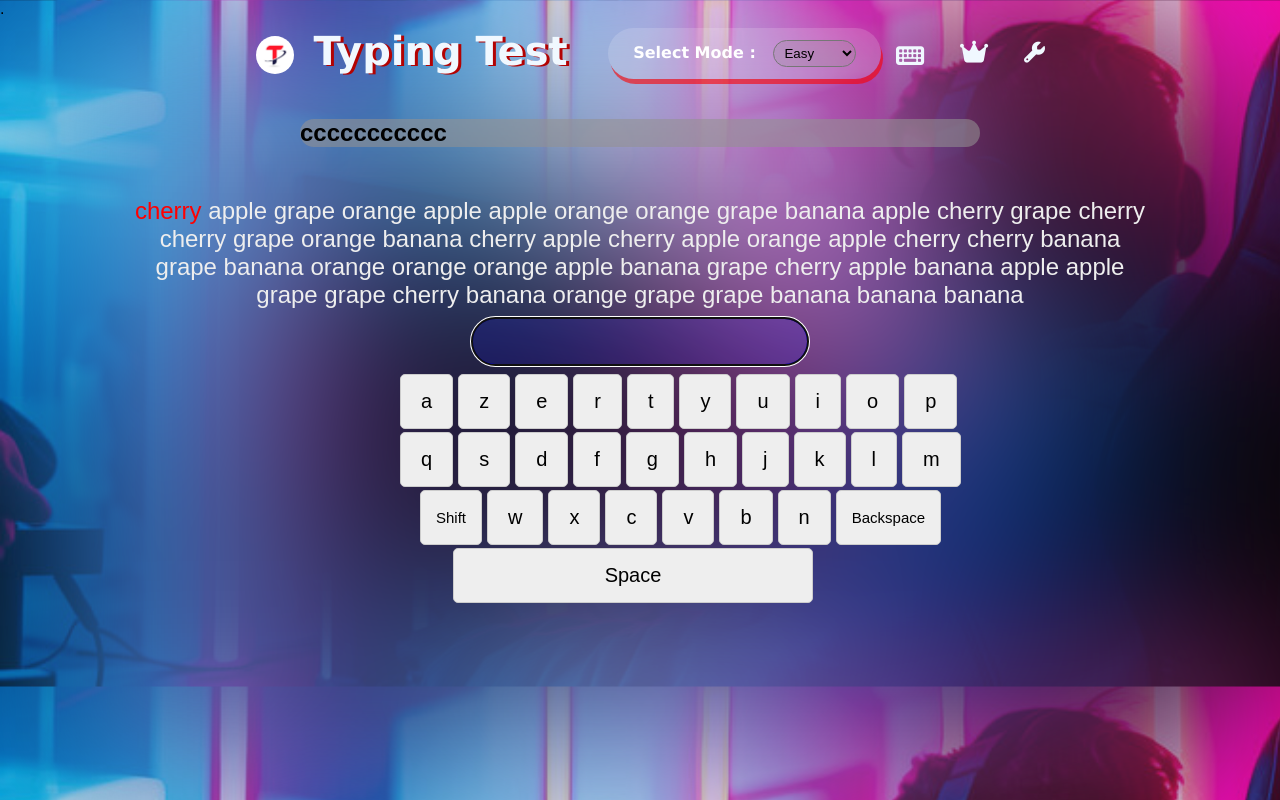
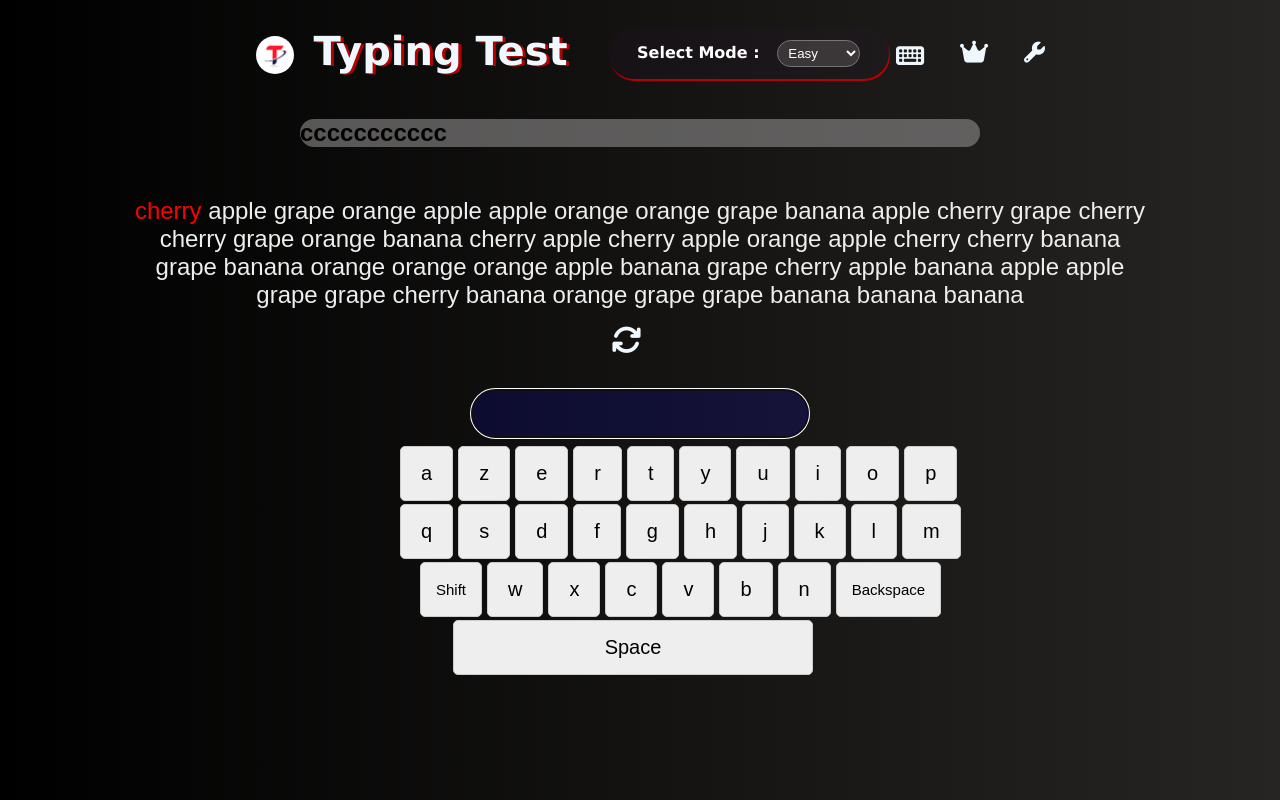
Before and after one commit to Refandreha/ExamenFinale-WEB1, a website: page index.html in a window 1280 px wide. Drawn offline with Linux system fonts and the light colour scheme; files whose address does not match are found by name.

Commit message:
i modified the flosd asset/css/ with the file index.css and index.html

```diff
--- a/asset/css/index.css
+++ b/asset/css/index.css
@@ -4,10 +4,11 @@
     font-family: sans-serif;
 }
 body {
+    background: linear-gradient(to right, #000000, #272523);
     min-height: 100vh;
-    background-image: url('C:/Users/ThorJr/ExamenFinale-WEB1/asset/photo/index.jpg');
-    background-size: 125%;
-    backdrop-filter: blur(100px);
+    /*background-image: url('C:/Users/ThorJr/ExamenFinale-WEB1/asset/photo/index.jpg');
+    /*background-size: 125%;
+    /*backdrop-filter: blur(100px);*/
 }
 .header {
     margin-top: 10px;
@@ -15,11 +16,17 @@ body {
     flex-direction: row;
 }
 .header-navbar {
-    background-color: rgba(255, 255, 255, 0.158);
     margin-left: 40px;
     border-radius: 10vh;
-    box-shadow: 2px 5px #fc00009a;
+    padding-left: 0.3vw;
+    padding-right: 0.3vw;
     margin-top: 0vh;
+    background-color: #9e02b305;
+    box-shadow:1px 2px #b30202;
+    border-radius: 10vh;
+}
+select{
+    color: #ffffff; /* Couleur du texte */
 
 }
 .header-navbar-text {
@@ -60,7 +67,7 @@ body {
 input{
     padding-top: 1vh;
     padding-bottom: 1vh;
-    margin-top: 1vh;
+    margin-top: 10vh;
     margin-bottom: 1vh;
     padding-left: 1vw;
     border-radius: 20vh;
@@ -76,7 +83,8 @@ input{
     flex-direction: column;
     gap: 3px;
     margin-inline: 400px;
-    color: rgba(255, 0, 200, 0.753);
+
+
 }
 .row {
     display: flex;
@@ -110,7 +118,7 @@ button.space {
     margin-inline: 53px;
 }
 button.active {
-    background-color: rgb(142, 80, 204);;
+    background-color: rgba(255, 0, 0, 0.829);
 }
 .fa-solid{
     margin-top: 2vh;
@@ -118,7 +126,9 @@ button.active {
     position: absolute;
     margin-left: 70%;
     color: aliceblue;
-
+}
+.fa-solid:hover{
+    color: rgb(255, 0, 0);
 }
 .fa-crown{
     margin-top: 1.5vh;
@@ -132,6 +142,13 @@ button.active {
     font-size: 21px;
     position: absolute;
     margin-left: 80%;
+    color: aliceblue;
+}
+.fa-arrows-rotate{
+    margin-top: 2vh;
+    font-size: 30px;
+    position: absolute;
+    margin-left: 11%;
     color: aliceblue;
 }
 .logo{
--- a/index.html
+++ b/index.html
@@ -15,13 +15,13 @@
     <p>.</p>
 
     <header class="header">
-        <i class="fa-solid fa-wrench"></i>
-        <i class="fa-solid fa-keyboard"></i>
-        <i class="fa-solid fa-crown"></i>
+        <a href=""><i class="fa-solid fa-wrench"></i></a>
+        <a href=""><i class="fa-solid fa-keyboard"></i></a>
+        <a href=""><i class="fa-solid fa-crown"></i></a>
         <img src="asset/photo/logo.jpg" class="logo" alt="">
         <h1>Typing Test</h1>
         <nav class="header-navbar">
-            <label for="mode" class="header-navbar-text">Select Mode :</label>
+                <label for="mode" class="header-navbar-text">Select Mode :</label>
             <select id="mode" class="header-navbar-mode">
                 <option value="easy">Easy</option>
                 <option value="medium">Medium</option>
@@ -35,8 +35,10 @@
     </nav>
     <main class="main">
         <p id="word-display"></p>
+        <a href=""><i class="fa-solid fa-arrows-rotate"></i></a>
         <input type="text" id="input-field" autofocus>
         <p id="results">Results : </p>
+
     </main>
 
     <div class="keyboard">
```
